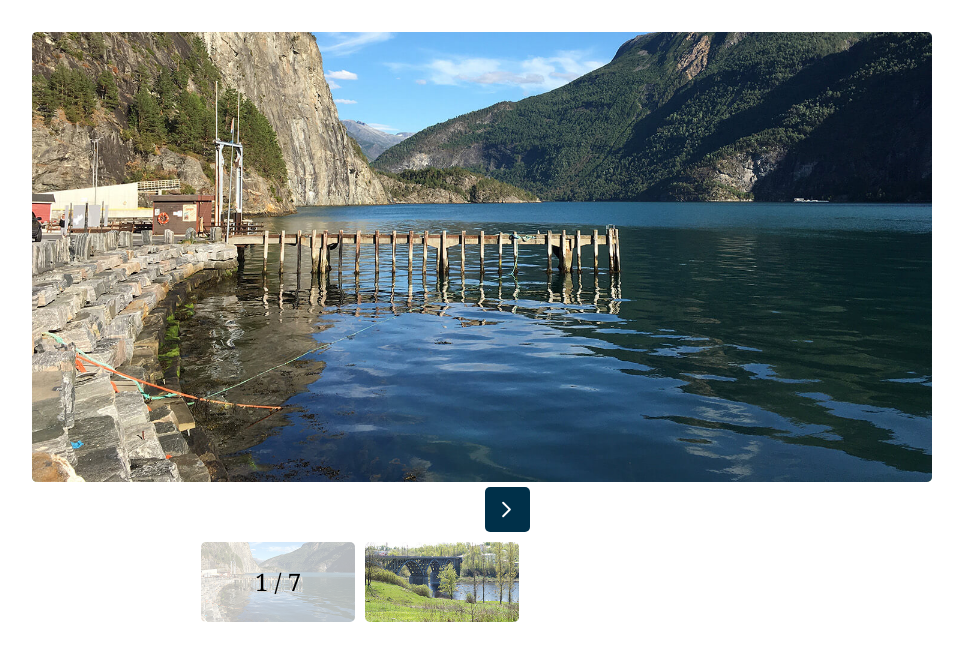
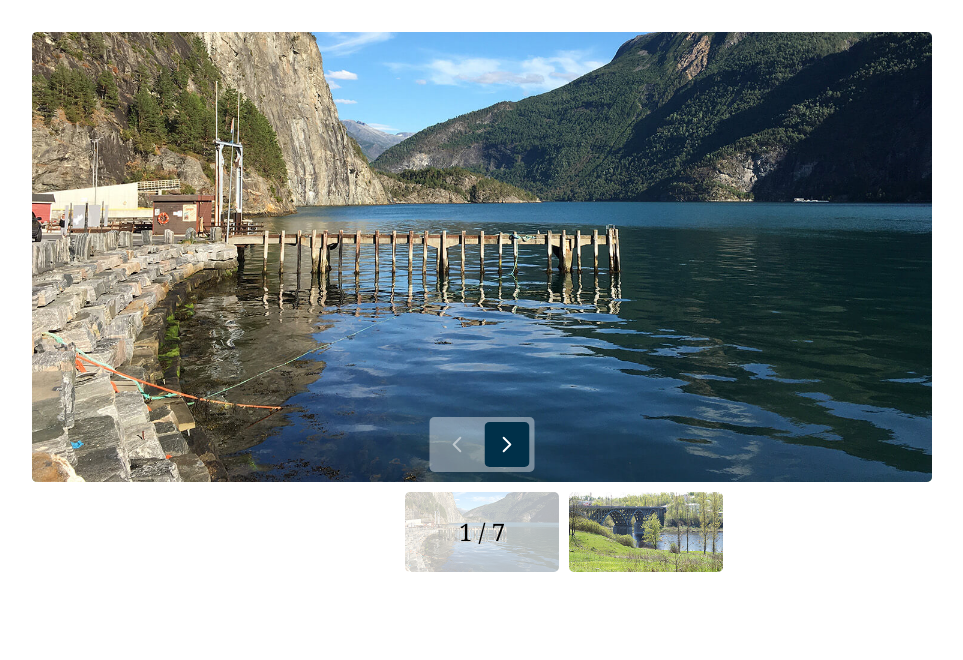
Before and after one commit to dicreate/react_gallery, a React (Vite) app: page / in a window 1280 px wide. Shown: the top 660 px of the page, without its empty margins (158-1121 px from the left). Built offline with nearby package versions, Linux system fonts and the light colour scheme.

Commit message:
feat: add gallery styles

```diff
--- a/src/Components/Gallery/PreviewGallery/index.tsx
+++ b/src/Components/Gallery/PreviewGallery/index.tsx
@@ -1,16 +1,28 @@
+import {useRef , useEffect, useMemo} from "react";
 import { Photo, CommonClassProps } from "../types";
 import cl from "classnames"
 import style from './index.module.scss'
 interface PreviewGalleryProps extends CommonClassProps {
    activePhotoIndex: number;
    photos: Photo[];
-
 }
 
-export const PreviewGallery: React.FC<PreviewGalleryProps> = ({ activePhotoIndex, photos, className}) => (
+export const PreviewGallery: React.FC<PreviewGalleryProps> = ({ activePhotoIndex, photos, className }) => {
+   const previewContainer = useRef<HTMLUListElement>(null);
+
+   useEffect(() => {
+      if(!previewContainer.current) {
+         return;
+      }
+      previewContainer.current.style.transform = `translate3d(-${activePhotoIndex*164}px, 0, 0)`
+   }, [activePhotoIndex])
+
+   return (
       <div className={cl(style.previewGallery, className)}>
+         {useMemo(() => (
              <ul
              className={style.previewGalleryTrack}
+             ref={previewContainer}
           >
              {
                 photos.map((photo) => (
@@ -26,8 +38,11 @@ export const PreviewGallery: React.FC<PreviewGalleryProps> = ({ activePhotoIndex
                 ))
              }
           </ul>
+         ),[photos])
+         }
          <div className={style.previewGalleryCover}>
             {activePhotoIndex + 1} / {photos.length}
          </div>
       </div>
    );
+};
--- a/src/Components/Gallery/index.module.scss
+++ b/src/Components/Gallery/index.module.scss
@@ -0,0 +1,20 @@
+.gallery {
+   user-select: none;
+
+   &Wrapper {
+      position: relative;
+      margin-bottom: 5px;
+   }
+
+   &Navigation {
+      position: absolute;
+      bottom: 10px;
+      left: 50%;
+      z-index: 3;
+      transform: (translate(-50%, 0));
+   }
+
+   &PreviewList {
+      margin: 0 auto;
+   }
+}
--- a/src/Components/Gallery/index.tsx
+++ b/src/Components/Gallery/index.tsx
@@ -28,10 +28,9 @@ export const Gallery: React.FC<GalleryProps> = ({ photos }) => {
                prevPhoto={prevPhoto}
                activePhoto={activePhoto}
                nextPhoto={nextPhoto}
-               className={style.mainPhoto}
             />
             <Navigation
-               className={style.navigation}
+               className={style.galleryNavigation}
                disabledPrev={!prevPhoto}
                disabledNext={!nextPhoto}
                onPrevClick={() => {
@@ -45,7 +44,7 @@ export const Gallery: React.FC<GalleryProps> = ({ photos }) => {
          <PreviewGallery
             activePhotoIndex={indexActivePhoto}
             photos={photos}
-            className={style.previewList}
+            className={style.galleryPreviewList}
          />
       </div>
    )
```
Lines whose indentation alone changed are shown as unchanged.
